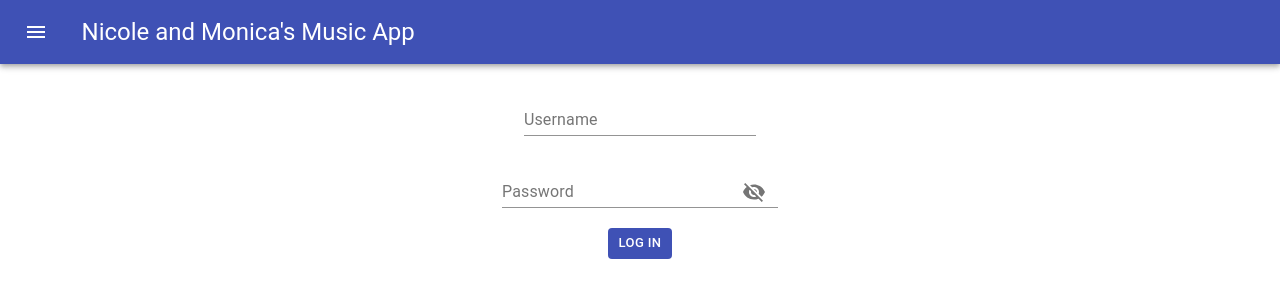
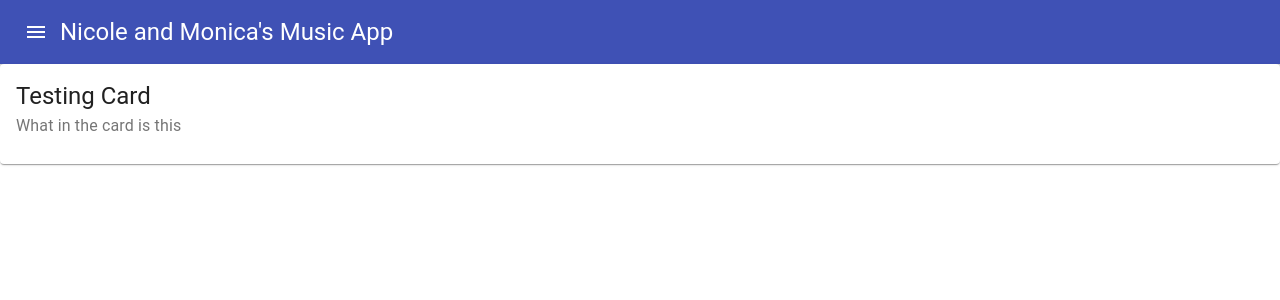
Before and after one commit to monica-suarez/my-music-app, a React (Create React App) app: page / in a window 1280 px wide. Shown: the top 300 px of the page. Built offline with nearby package versions, Linux system fonts and the light colour scheme.

Commit message:
logic completed with nav on dashboard

```diff
--- a/src/App.js
+++ b/src/App.js
@@ -9,12 +9,12 @@ class App extends React.Component{
   constructor(props){
     super(props);
     this.state={
-      loggedIn: false
+      loggedIn: true
     }
   }
 
   render(){
-  return this.state.loggedIn ? <Dashboard /> :(
+  return this.state.loggedIn ? <div> <Navbar /> <Dashboard /> </div> :(
    <div className="App">
      <Navbar />
       <LoginForm />
```
